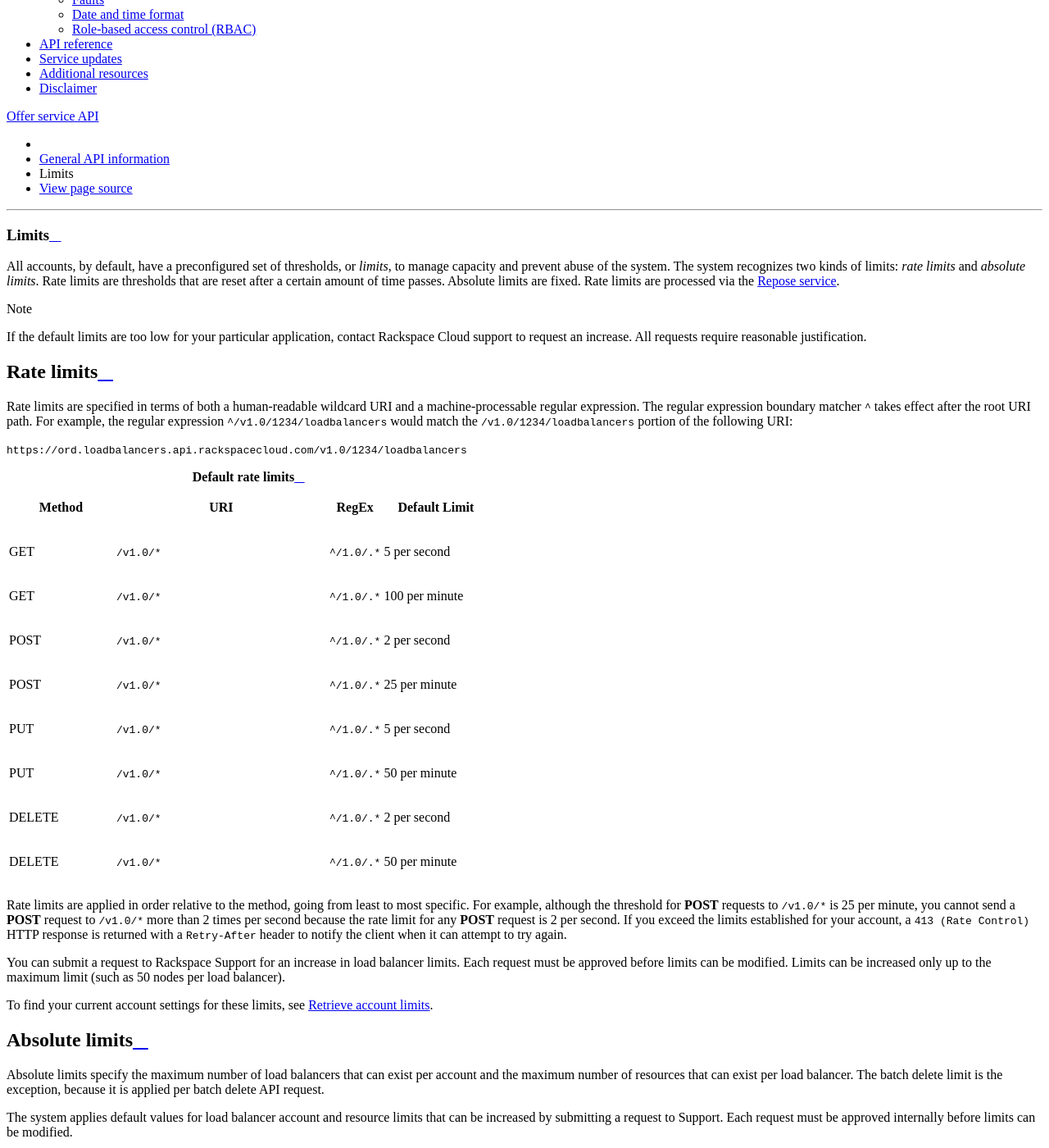
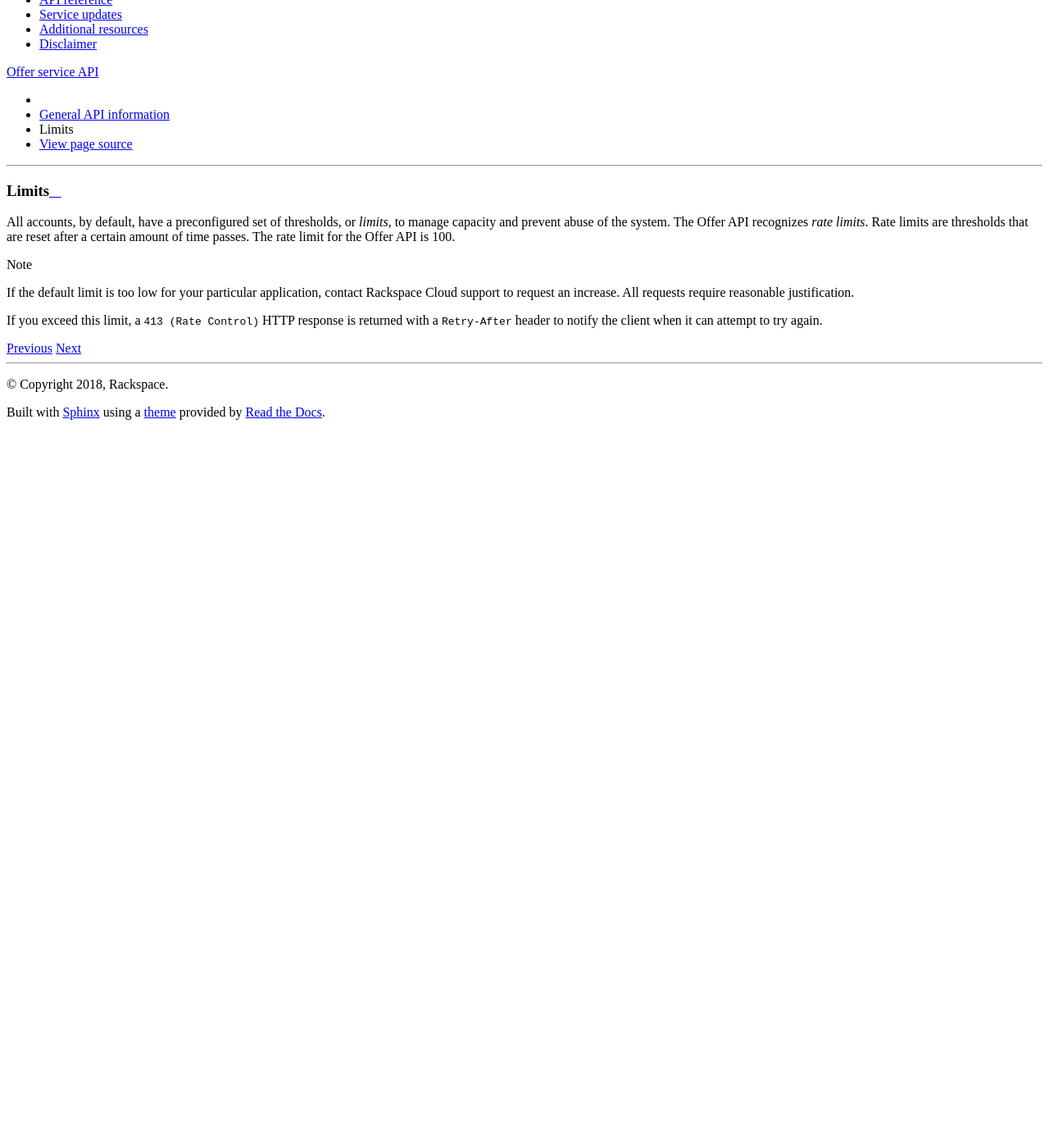
Before and after one commit to rackerlabs/docs-offerings, a Sphinx documentation site: the page built from docs/general-api-info/limits.rst, in a window 1280 px wide and 1400 px high, scrolled down 270 px. Shown: the whole window at 82% size. Built offline with Sphinx 7.4.7 and the Read the Docs theme 2.0.0, drawn with Linux system fonts in a browser that asks for light colours; pages that are not in the unit, such as notebooks, are missing from menus; after the commit the page ends 900 px from its top, so only the background shows below that; some of the changed text lies outside the part shown.

Commit message:
Update limits page to reflect SME info.

```diff
--- a/docs/general-api-info/limits.rst
+++ b/docs/general-api-info/limits.rst
@@ -4,18 +4,15 @@
 Limits
 ======
 
-.. COMMENT: Adapt this topic to provide information that is relevant for
-   your product.
 
 All accounts, by default, have a preconfigured set of thresholds, or *limits*,
-to manage capacity and prevent abuse of the system. The system recognizes two
-kinds of limits: *rate limits* and *absolute limits*. Rate limits are
-thresholds that are reset after a certain amount of time passes. Absolute
-limits are fixed. Rate limits are processed via the `Repose service`_.
+to manage capacity and prevent abuse of the system. The Offer API recognizes
+*rate limits*. Rate limits are thresholds that are reset after a certain
+amount of time passes. The rate limit for the Offer API is 100.
 
 .. note::
 
-    If the default limits are too low for your particular application,
+    If the default limit is too low for your particular application,
     contact Rackspace Cloud support to request an increase. All requests
     require reasonable justification.
 
@@ -23,181 +20,6 @@
 
 .. _api-info-limits-ratelimits:
 
-Rate limits
-~~~~~~~~~~~
-
-Rate limits are specified in terms of both a human-readable wildcard URI and a
-machine-processable regular expression. The regular expression boundary
-matcher ``^`` takes effect after the root URI path. For example, the regular
-expression ``^/v1.0/1234/loadbalancers`` would match the
-``/v1.0/1234/loadbalancers`` portion  of the following URI:
-
-``https://ord.loadbalancers.api.rackspacecloud.com/v1.0/1234/loadbalancers``
-
-.. _api-info-limits-ratelimits-default:
-
-.. list-table:: **Default rate limits**
-   :widths: 20 40 10 20
-   :header-rows: 1
-
-   * - Method
-     - URI
-     - RegEx
-     - Default Limit
-   * - GET
-     - ``/v1.0/*``
-     - ``^/1.0/.*``
-     - 5 per second
-   * - GET
-     - ``/v1.0/*``
-     - ``^/1.0/.*``
-     - 100 per minute
-   * - POST
-     - ``/v1.0/*``
-     - ``^/1.0/.*``
-     - 2 per second
-   * - POST
-     - ``/v1.0/*``
-     - ``^/1.0/.*``
-     - 25 per minute
-   * - PUT
-     - ``/v1.0/*``
-     - ``^/1.0/.*``
-     - 5 per second
-   * - PUT
-     - ``/v1.0/*``
-     - ``^/1.0/.*``
-     - 50 per minute
-   * - DELETE
-     - ``/v1.0/*``
-     - ``^/1.0/.*``
-     - 2 per second
-   * - DELETE
-     - ``/v1.0/*``
-     - ``^/1.0/.*``
-     - 50 per minute
-
-Rate limits are applied in order relative to the method, going from least to
-most specific. For example, although the threshold for **POST** requests to
-``/v1.0/*``  is 25 per minute, you cannot send a **POST** request to
-``/v1.0/*`` more than 2  times per second because the rate limit for any
-**POST** request is 2 per second.  If you exceed the limits established for
-your account, a ``413 (Rate Control)`` HTTP  response is returned with a
-``Retry-After`` header to notify the client when it can  attempt to try
+If you exceed this limit, a ``413 (Rate Control)`` HTTP  response is returned
+with a ``Retry-After`` header to notify the client when it can  attempt to try
 again.
-
-You can submit a request to Rackspace Support for an increase in load balancer
-limits. Each request must be approved before limits can be modified. Limits
-can be increased only up to the maximum limit (such as 50 nodes per load
-balancer).
-
-To find your current account settings for these limits, see
-:ref:`Retrieve account limits <determine-limits>`.
-
-Absolute limits
-~~~~~~~~~~~~~~~
-
-Absolute limits specify the maximum number of load balancers that can exist
-per account and the maximum number of resources that can exist per load
-balancer. The batch delete limit is the exception, because it is applied per
-batch delete API request.
-
-The system applies default values for load balancer account and resource
-limits that can be increased by submitting a request to Support. Each
-request must be approved internally before limits can be modified.
-
-
-.. list-table:: **Absolute limits**
-   :widths: 20 40 10
-   :header-rows: 1
-
-   * - Name
-     - Description
-     - Default
-   * - LOADBALANCER_LIMIT
-     - Total number of load balancers that can be added to a Cloud account
-     - 25
-   * - NODE_LIMIT
-     - Total number of nodes that can be added to a load balancer
-     - 25
-   * - IPV6_LIMIT
-     - Total number of IPv6 addresses that can be added to a load balancer
-     - 25
-   * - BATCH_DELETE_LIMIT
-     - Total number of resources that can be listed per batch delete request
-     - 10
-   * - ACCESS_LIST_LIMIT
-     - Total number of network items that can be added to a load balancer
-     - 100
-
-To find your current account settings for these limits, see
-:ref:`Retrieve account limits <determine-limits>`.
-
-.. _determine-limits:
-
-Retrieve account limits
-~~~~~~~~~~~~~~~~~~~~~~~
-
-Applications can programmatically determine current rate limits and absolute
-limits for an account by using the following URIs.
-
-.. list-table::
-   :widths: 20 40 10
-   :header-rows: 1
-
-   * - Method
-     - URI
-     - Description
-   * - GET
-     - ``/limits``
-     - Return the current rate limits for the account.
-   * - GET
-     - ``/loadbalancers/absolutelimits``
-     - Return the current absolute limits for the account.
-
-Possible error response codes for these operations are ``loadbalancerFault
-(400, 500)``, ``serviceUnavailable (503)``, ``unauthorized (401)``,
-``badRequest (400)``, and ``overLimit (413)``.
-
-These operations do not require a request body.
-
-**Example: Retrieve rate limits: JSON response**
-
-.. code::
-
-    {
-        "limits" : {
-            "rate" : {
-                "values": [
-                    {
-                        "uri" : "/v1.0/*",
-                        "regex" : "^/1.0/.*",
-                        "limit" : [
-                            {
-                                "verb" : "GET",
-                                "value" : 600000,
-                                "remaining" : 426852,
-                                "unit" : "HOUR",
-                                "next-available" : "2011-02-22T19:32:43.835Z"
-                            }
-                        ]
-                    }
-                ]
-            }
-        }
-    }
-
-**Example: Retrieve absolute limits: JSON response**
-
-.. code::
-
-    {
-        "absolute":
-            [
-                {"name":"IPV6_LIMIT","value":25},
-                {"name":"LOADBALANCER_LIMIT","value":25},
-                {"name":"BATCH_DELETE_LIMIT","value":10},
-                {"name":"ACCESS_LIST_LIMIT","value":100},
-                {"name":"NODE_LIMIT","value":25}
-            ]
-    }
```
